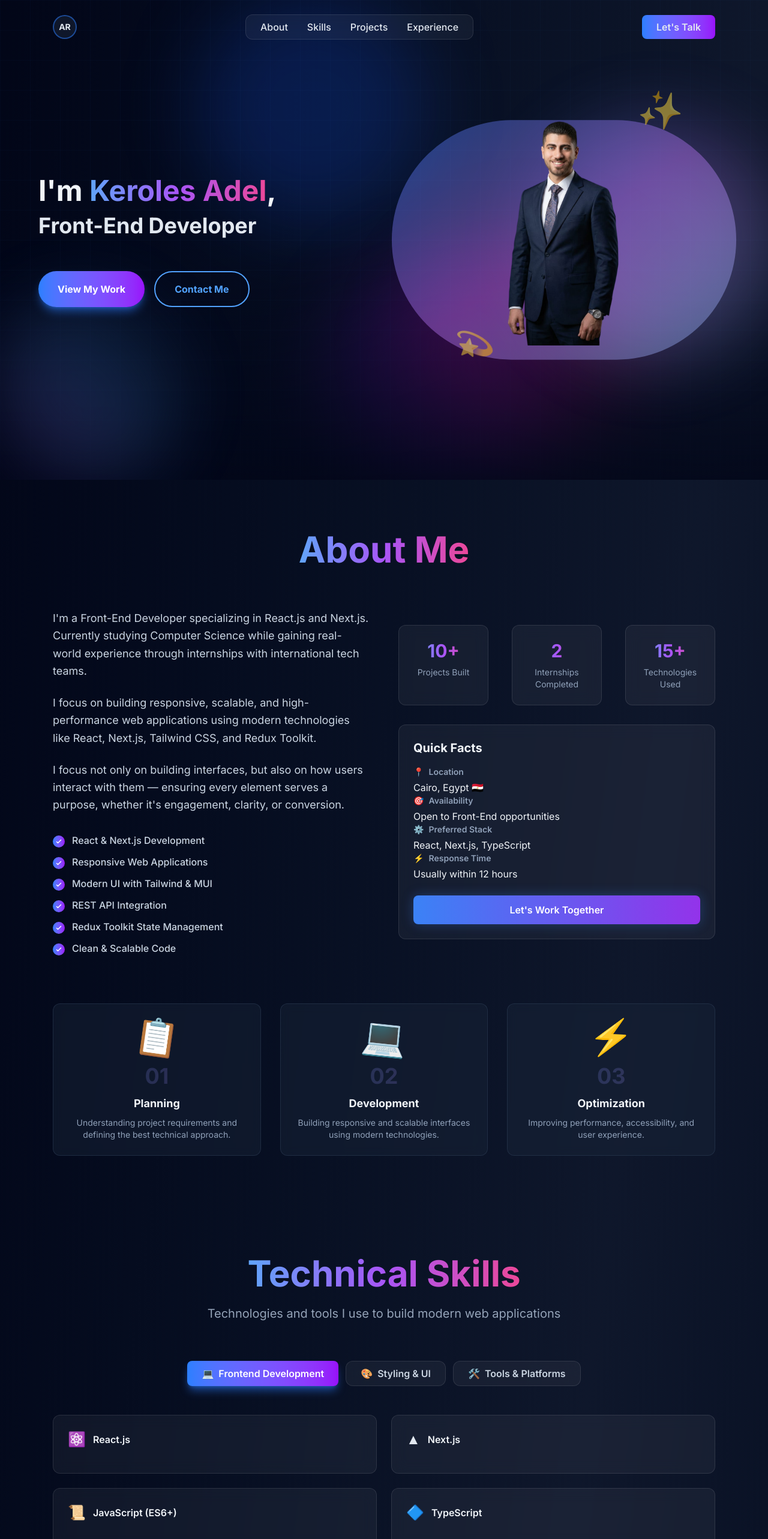
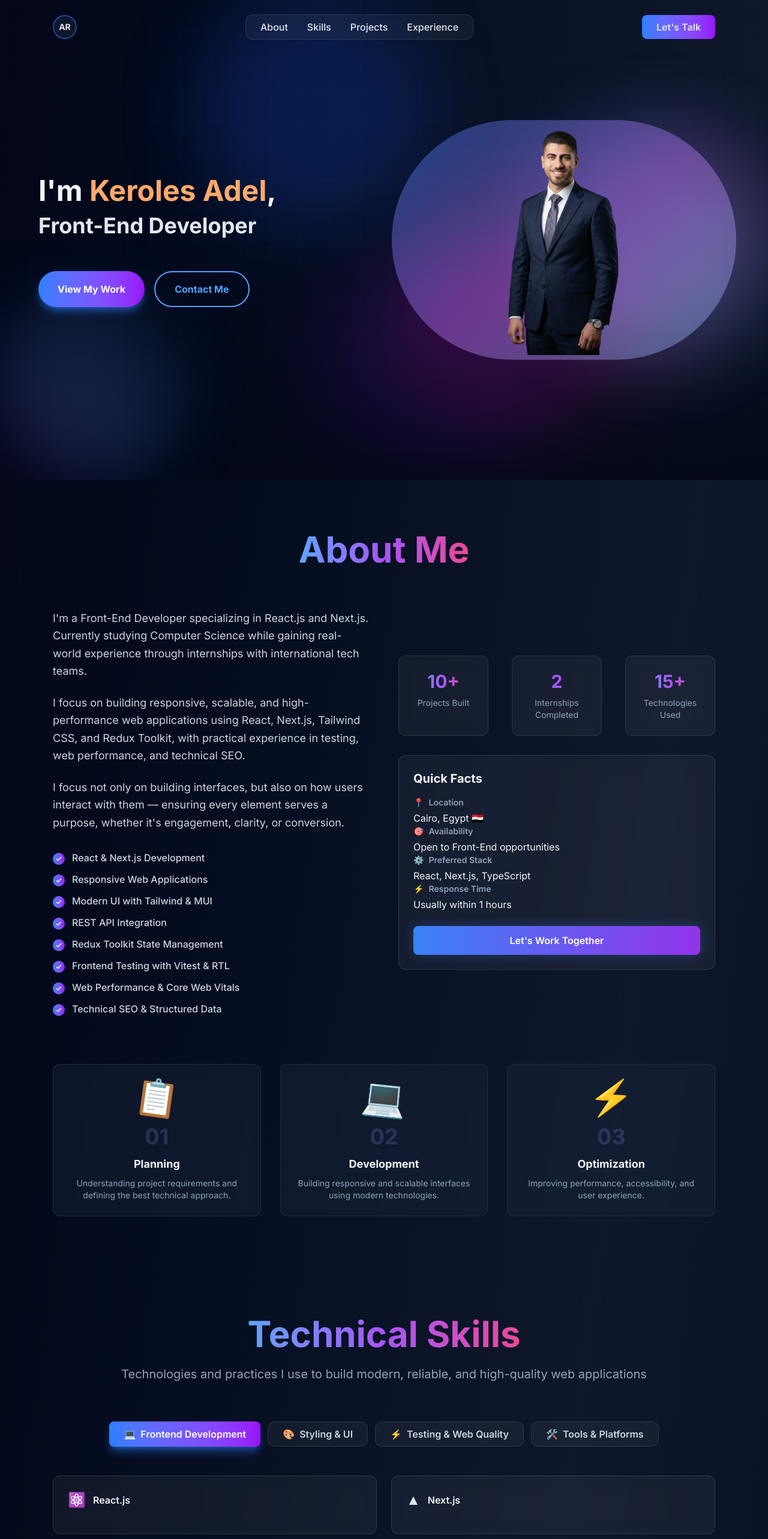
Before and after one commit to kero571-adel/Portfolio, a Next.js app: page /en in a window 1280 px wide. Shown: the top 2566 px of the page at 60% size. Built offline with nearby package versions, Linux system fonts and the light colour scheme.

Commit message:
add llm.txt

```diff
--- a/components/About.jsx
+++ b/components/About.jsx
@@ -36,7 +36,9 @@ export default function About() {
     t("highlights.ui"),
     t("highlights.api"),
     t("highlights.redux"),
-    t("highlights.code"),
+    t("highlights.testing"),
+    t("highlights.performance"),
+    t("highlights.seo"),
   ];
   const quickFacts = [
     {
--- a/components/HeroDesktop.jsx
+++ b/components/HeroDesktop.jsx
@@ -83,7 +83,7 @@ export default function HeroDesktop() {
             <motion.div variants={itemVariants} className="space-y-2">
               <h1 className="text-2xl md:text-4xl lg:text-5xl font-bold leading-tight">
                 <span className="text-slate-100">{t("greeting")} </span>
-                <span className="gradient-text">{t("name")}</span>
+                <span style={{ color: "#FFA96A" }}>{t("name")}</span>
                 <span className="text-slate-100">,</span>
               </h1>
               <h2 className="text-3xl md:text-4xl font-bold text-slate-200">
@@ -138,7 +138,6 @@ export default function HeroDesktop() {
             <motion.div
               className="relative w-80 h-96 z-10"
               variants={floatingVariants}
-              animate="animate"
             >
               <div className="relative w-full h-full  overflow-hidden ">
                 <Image
@@ -150,23 +149,6 @@ export default function HeroDesktop() {
                   sizes="320px"
                 />
               </div>
-
-              {/* Decorative elements */}
-              <motion.div
-                className="absolute -top-10 -right-10 text-6xl opacity-50"
-                animate={{ rotate: [0, 20, 0] }}
-                transition={{ duration: 3, repeat: Infinity }}
-              >
-                ✨
-              </motion.div>
-
-              <motion.div
-                className="absolute -bottom-5 -left-5 text-5xl opacity-50"
-                animate={{ rotate: [0, -20, 0] }}
-                transition={{ duration: 4, repeat: Infinity, delay: 0.5 }}
-              >
-                💫
-              </motion.div>
             </motion.div>
           </motion.div>
         </div>
--- /dev/null
+++ b/components/MotionProvider.jsx
@@ -0,0 +1,11 @@
+"use client";
+
+import { LazyMotion } from "framer-motion";
+
+// نحمّل ميزات الأنيميشن بشكل متأخر (async) بدل ما تكون جزء من الـ bundle الأساسي
+const loadFeatures = () =>
+  import("./motionFeatures").then((mod) => mod.default);
+
+export default function MotionProvider({ children }) {
+  return <LazyMotion features={loadFeatures}>{children}</LazyMotion>;
+}
--- a/components/Projects.jsx
+++ b/components/Projects.jsx
@@ -48,24 +48,24 @@ export default function Projects() {
         t("projects.doctormate.features.feature4"),
       ],
     },
-    {
-      id: 1,
-      title: t("projects.safarni.title"),
-      description: t("projects.safarni.desc"),
-      image: "/imageProject/ChatGPT Image May 31, 2026, 01_07_59 AM.png",
-      tags: ["React", "Redux Toolkit", "Tailwind CSS", "MUI"],
-      category: "frontend",
-      link: "https://r7-react-safarni.vercel.app/",
-      github: "#",
-      gradient: "from-blue-500 to-cyan-500",
-      features: [
-        "Flight Booking & Reservation System",
-        "Secure Payment Integration",
-        "Destinations & Favorites System",
-        "Compare Flights Feature",
-        "REST API Integration",
-      ],
-    },
+    // {
+    //   id: 1,
+    //   title: t("projects.safarni.title"),
+    //   description: t("projects.safarni.desc"),
+    //   image: "/imageProject/ChatGPT Image May 31, 2026, 01_07_59 AM.png",
+    //   tags: ["React", "Redux Toolkit", "Tailwind CSS", "MUI"],
+    //   category: "frontend",
+    //   link: "https://r7-react-safarni.vercel.app/",
+    //   github: "#",
+    //   gradient: "from-blue-500 to-cyan-500",
+    //   features: [
+    //     "Flight Booking & Reservation System",
+    //     "Secure Payment Integration",
+    //     "Destinations & Favorites System",
+    //     "Compare Flights Feature",
+    //     "REST API Integration",
+    //   ],
+    // },
     {
       id: 10,
       title: t("projects.eduplatform.title"),
@@ -209,23 +209,23 @@ export default function Projects() {
         "WhatsApp Quick Contact Integration",
       ],
     },
-    {
-      id: 8,
-      title: t("projects.fullstack.title"),
-      description: t("projects.fullstack.desc"),
-      image: "⚡",
-      tags: ["Next.js", "Prisma", "MySQL", "Tailwind CSS"],
-      category: "fullstack",
-      link: "#",
-      github: "#",
-      gradient: "from-teal-500 to-green-500",
-      features: [
-        "Full CRUD Operations",
-        "Database Design (Prisma + MySQL)",
-        "SSR & CSR using Next.js",
-        "REST API Routes",
-      ],
-    },
+    // {
+    //   id: 8,
+    //   title: t("projects.fullstack.title"),
+    //   description: t("projects.fullstack.desc"),
+    //   image: "⚡",
+    //   tags: ["Next.js", "Prisma", "MySQL", "Tailwind CSS"],
+    //   category: "fullstack",
+    //   link: "#",
+    //   github: "#",
+    //   gradient: "from-teal-500 to-green-500",
+    //   features: [
+    //     "Full CRUD Operations",
+    //     "Database Design (Prisma + MySQL)",
+    //     "SSR & CSR using Next.js",
+    //     "REST API Routes",
+    //   ],
+    // },
   ];
 
   const containerVariants = {
--- a/components/Skills.jsx
+++ b/components/Skills.jsx
@@ -22,6 +22,7 @@ export default function Skills() {
         { name: t("frontend.css3"), level: 90, icon: "🎨" },
       ],
     },
+
     styling: {
       title: t("categories.styling.title"),
       icon: t("categories.styling.icon"),
@@ -35,6 +36,35 @@ export default function Skills() {
         { name: t("styling.responsive"), level: 90, icon: "📱" },
       ],
     },
+
+    quality: {
+      title: t("categories.quality.title"),
+      icon: t("categories.quality.icon"),
+      color: "from-cyan-500 to-blue-500",
+      skills: [
+        {
+          name: t("quality.testing"),
+          level: 85,
+          icon: "🧪",
+        },
+        {
+          name: t("quality.performance"),
+          level: 85,
+          icon: "⚡",
+        },
+        {
+          name: t("quality.seo"),
+          level: 80,
+          icon: "🔎",
+        },
+        {
+          name: t("quality.geo"),
+          level: 75,
+          icon: "🤖",
+        },
+      ],
+    },
+
     tools: {
       title: t("categories.tools.title"),
       icon: t("categories.tools.icon"),
--- /dev/null
+++ b/components/motionFeatures.js
@@ -0,0 +1,3 @@
+import { domAnimation } from "framer-motion";
+
+export default domAnimation;
--- a/messages/ar.json
+++ b/messages/ar.json
@@ -36,7 +36,9 @@
       "ui": "واجهات احترافية بـ Tailwind وMUI",
       "api": "تكامل مع REST APIs",
       "redux": "إدارة الحالة بـ Redux Toolkit",
-      "code": "كود نظيف وقابل للتطوير"
+      "testing": "اختبار الواجهات بـ Vitest وRTL",
+      "performance": "أداء الويب وCore Web Vitals",
+      "seo": "Technical SEO وStructured Data"
     },
     "stats": {
       "projects": "مشروع مكتمل",
@@ -52,7 +54,7 @@
       "stack": "التقنيات المفضلة",
       "stackValue": "React, Next.js, TypeScript",
       "response": "وقت الرد",
-      "responseValue": "عادةً خلال 12 ساعة"
+      "responseValue": "عادةً خلال 1 ساعة"
     },
     "cta": "لنبني شيئًا معًا",
     "approach": {
@@ -72,7 +74,7 @@
   },
   "skills": {
     "title": "مهاراتي التقنية",
-    "subtitle": "التقنيات التي أعتمد عليها يوميًا لبناء مشاريع احترافية",
+    "subtitle": "تقنيات وممارسات أعتمد عليها لبناء مشاريع ويب حديثة وموثوقة",
     "categories": {
       "frontend": {
         "title": "تطوير الواجهات",
@@ -81,6 +83,10 @@
       "styling": {
         "title": "التصميم والأنماط",
         "icon": "🎨"
+      },
+      "quality": {
+        "title": "الاختبار وجودة الويب",
+        "icon": "⚡"
       },
       "tools": {
         "title": "الأدوات والمنصات",
@@ -102,6 +108,12 @@
       "bootstrap": "Bootstrap",
       "sass": "SASS",
       "responsive": "تصميم متجاوب"
+    },
+    "quality": {
+      "testing": "Vitest وReact Testing Library",
+      "performance": "Core Web Vitals وأداء الويب",
+      "seo": "Technical SEO وStructured Data",
+      "geo": "مبادئ GEO"
     },
     "tools": {
       "git": "Git",
--- a/messages/en.json
+++ b/messages/en.json
@@ -28,7 +28,7 @@
   "about": {
     "title": "About Me",
     "paragraph1": "I'm a Front-End Developer specializing in React.js and Next.js. Currently studying Computer Science while gaining real-world experience through internships with international tech teams.",
-    "paragraph2": "I focus on building responsive, scalable, and high-performance web applications using modern technologies like React, Next.js, Tailwind CSS, and Redux Toolkit.",
+    "paragraph2": "I focus on building responsive, scalable, and high-performance web applications using React, Next.js, Tailwind CSS, and Redux Toolkit, with practical experience in testing, web performance, and technical SEO.",
     "paragraph3": "I focus not only on building interfaces, but also on how users interact with them — ensuring every element serves a purpose, whether it's engagement, clarity, or conversion.",
     "highlights": {
       "react": "React & Next.js Development",
@@ -36,7 +36,9 @@
       "ui": "Modern UI with Tailwind & MUI",
       "api": "REST API Integration",
       "redux": "Redux Toolkit State Management",
-      "code": "Clean & Scalable Code"
+      "testing": "Frontend Testing with Vitest & RTL",
+      "performance": "Web Performance & Core Web Vitals",
+      "seo": "Technical SEO & Structured Data"
     },
     "stats": {
       "projects": "Projects Built",
@@ -52,7 +54,7 @@
       "stack": "Preferred Stack",
       "stackValue": "React, Next.js, TypeScript",
       "response": "Response Time",
-      "responseValue": "Usually within 12 hours"
+      "responseValue": "Usually within 1 hours"
     },
     "cta": "Let's Work Together",
     "approach": {
@@ -72,7 +74,7 @@
   },
   "skills": {
     "title": "Technical Skills",
-    "subtitle": "Technologies and tools I use to build modern web applications",
+    "subtitle": "Technologies and practices I use to build modern, reliable, and high-quality web applications",
     "categories": {
       "frontend": {
         "title": "Frontend Development",
@@ -81,6 +83,10 @@
       "styling": {
         "title": "Styling & UI",
         "icon": "🎨"
+      },
+      "quality": {
+        "title": "Testing & Web Quality",
+        "icon": "⚡"
       },
       "tools": {
         "title": "Tools & Platforms",
@@ -103,6 +109,13 @@
       "sass": "SASS",
       "responsive": "Responsive Design"
     },
+    "quality": {
+      "testing": "Vitest & React Testing Library",
+      "performance": "Core Web Vitals & Web Performance",
+      "seo": "Technical SEO & Structured Data",
+      "geo": "GEO Fundamentals"
+    },
+
     "tools": {
       "git": "Git",
       "github": "GitHub",
```
Also changed, not shown: app/[locale]/page.js (+14 -8 lines), app/globals.css (+13 -3 lines), public/llms.txt (added), 1 other file (tests, documents, lock files or other folders).
